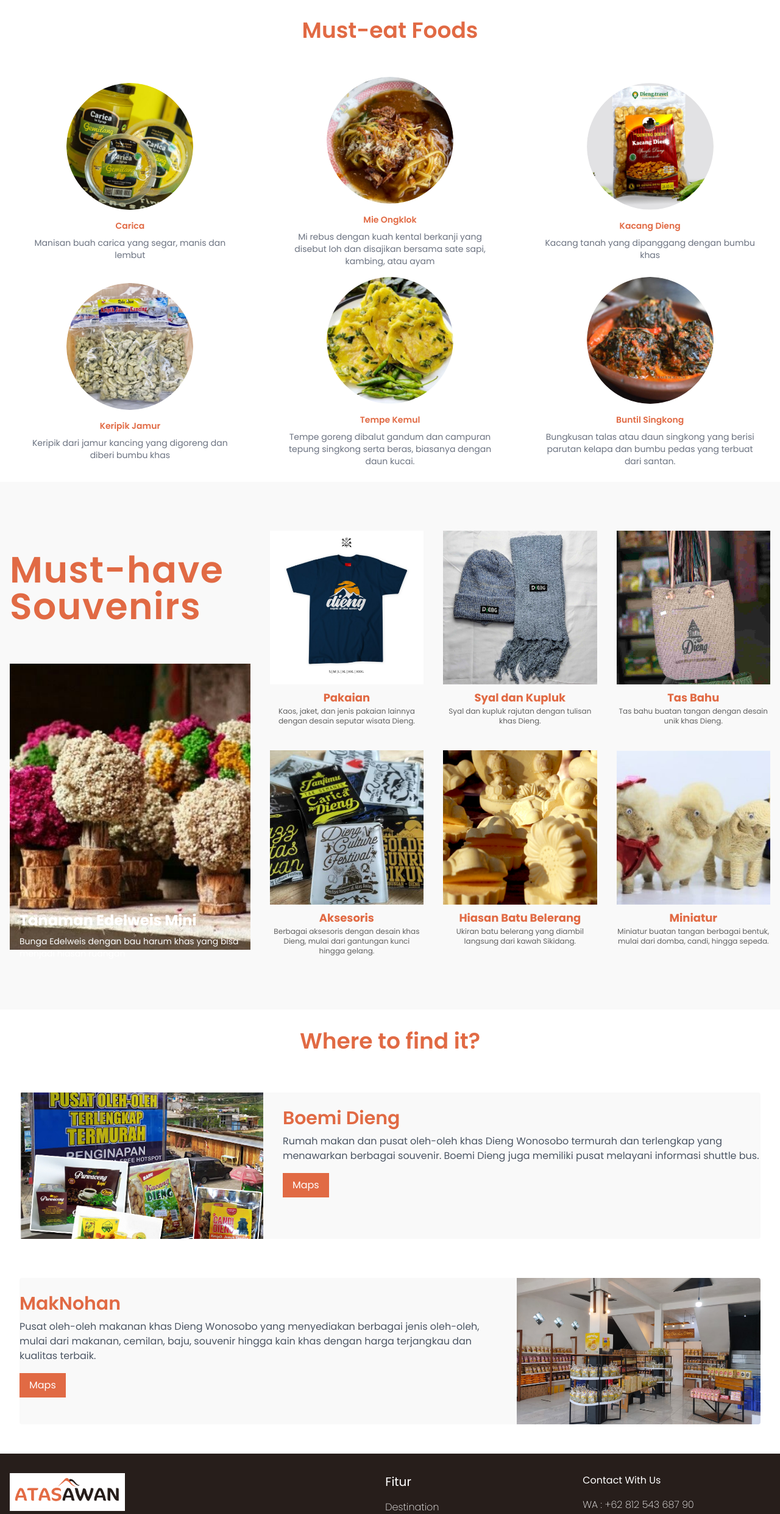
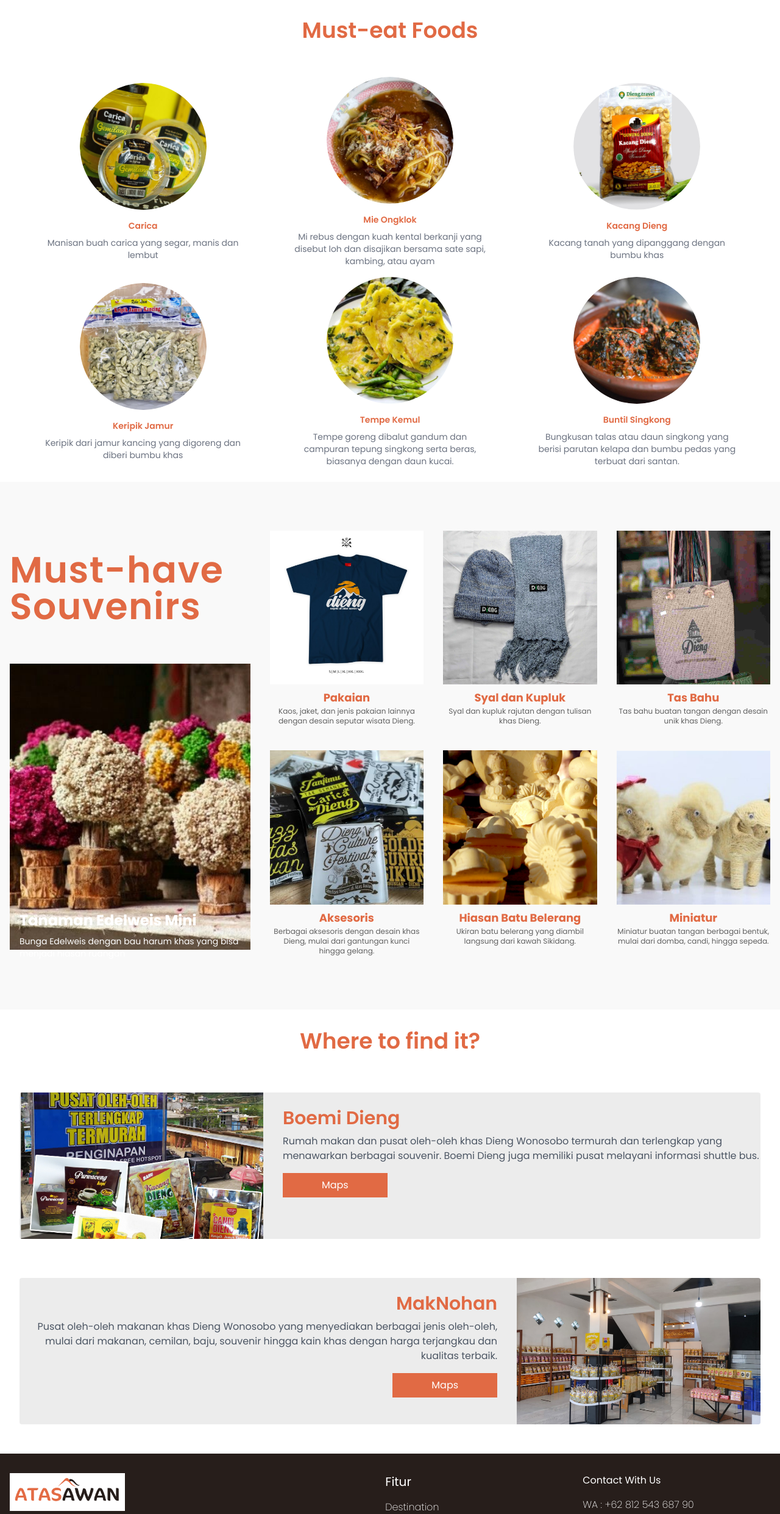
Before and after one commit to princeofverry/dieng-web, a React (Vite) app: page /Merchinary in a window 1280 px wide. Shown: the part 802-3284 px from the top of the page at 61% size. Built offline with nearby package versions, Linux system fonts and the light colour scheme.

Commit message:
perbaiki merhinary yg bawah

```diff
--- a/src/components/foodMerchinary.jsx
+++ b/src/components/foodMerchinary.jsx
@@ -11,7 +11,7 @@ const FoodMerchinary = () => {
     return (
         <>
             <h2 className="text-3xl md:text-4xl font-semibold text-[#E16A44] py-8 text-center">Must-eat Foods</h2>
-            <div className="flex flex-wrap justify-center items-center my-4">
+            <div className="flex flex-wrap justify-evenly items-center my-4 md:px-8 px-0">
                 <div className="md:w-1/3 md:h-1/3 w-full p-2">
                     <Link to="/food-details/1">
                         <div className="flex flex-col items-center">
--- a/src/page/merchinary.jsx
+++ b/src/page/merchinary.jsx
@@ -31,11 +31,10 @@ const Merchinary = () => {
       {/* suvenir ada di components*/}
       <HaveSouvenirs />
 
-      {/* dimanaa*/}
       {/* gambar dikiri */}
       <div className="mx-auto bg-white flex flex-col justify-center items-center py-4">
         <h2 className="text-3xl md:text-4xl font-semibold text-[#E16A44] mb-4 px-4 mt-4">Where to find it?</h2>
-        <div className="bg-[#F9F9F9] mx-8 mt-12 flex flex-col md:flex-row rounded overflow-hidden">
+        <div className="bg-[#ECECEC] mx-8 mt-12 flex flex-col md:flex-row rounded overflow-hidden">
           {/* Image Section */}
           <div className="md:w-1/3 relative">
             <Link to="/Boemi">
@@ -48,19 +47,19 @@ const Merchinary = () => {
           <div className="md:w-2/3 md:ml-4 md:pl-4 relative">
             <h3 className="text-xl md:text-3xl text-[#E16A44] pt-6 font-semibold mb-2">Boemi Dieng</h3>
             <p className="text-gray-600">Rumah makan dan pusat oleh-oleh khas Dieng Wonosobo termurah dan terlengkap yang menawarkan berbagai souvenir. Boemi Dieng juga memiliki pusat  melayani informasi shuttle bus.</p>
-            <button className="bg-[#E16A44] text-white py-2 px-4 mt-4">Maps</button>
+            <button className="bg-[#E16A44] text-white py-2 px-16 mt-4">Maps</button>
           </div>
         </div>
       </div>
 
 
       {/* gambar dikanan */}
-      <div className="bg-[#F9F9F9] mx-8 my-12 flex flex-col md:flex-row rounded overflow-hidden">
+      <div className="bg-[#ECECEC] mx-8 my-12 flex flex-col md:flex-row rounded overflow-hidden">
         {/* Text Content Section */}
-        <div className="md:w-2/3 md:mr-4 md:pr-4 relative">
+        <div className="md:w-2/3 md:mr-4 md:pr-4 relative text-right">
           <h3 className="text-xl md:text-3xl text-[#E16A44] pt-6 font-semibold mb-2">MakNohan</h3>
           <p className="text-gray-600">Pusat oleh-oleh makanan khas Dieng Wonosobo yang menyediakan berbagai jenis oleh-oleh, mulai dari makanan, cemilan, baju, souvenir hingga kain khas dengan harga terjangkau dan kualitas terbaik.</p>
-          <button className="bg-[#E16A44] text-white py-2 px-4 mt-4">Maps</button>
+          <button className="bg-[#E16A44] text-white py-2 px-16 mt-4">Maps</button>
         </div>
 
         {/* Image Section */}
```
